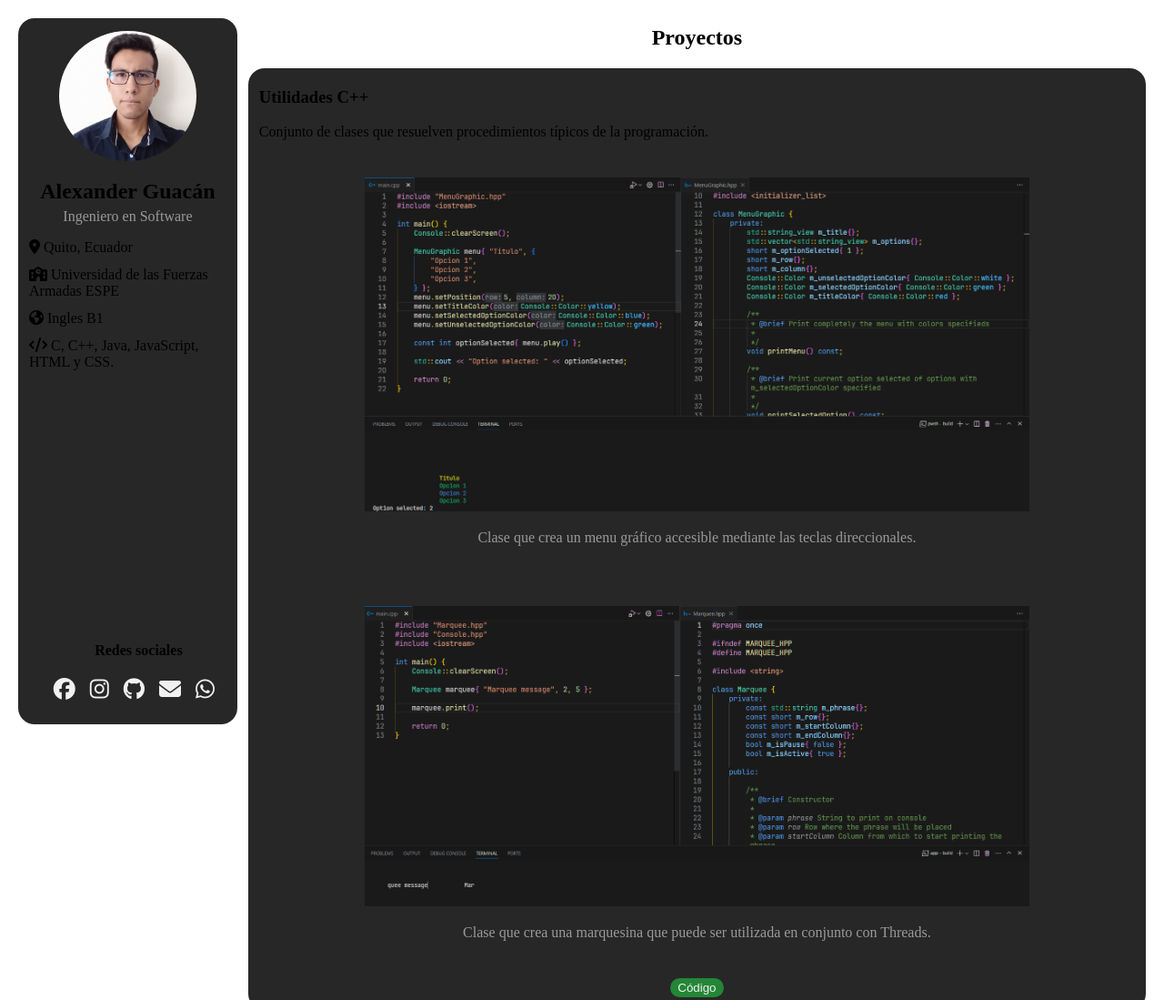
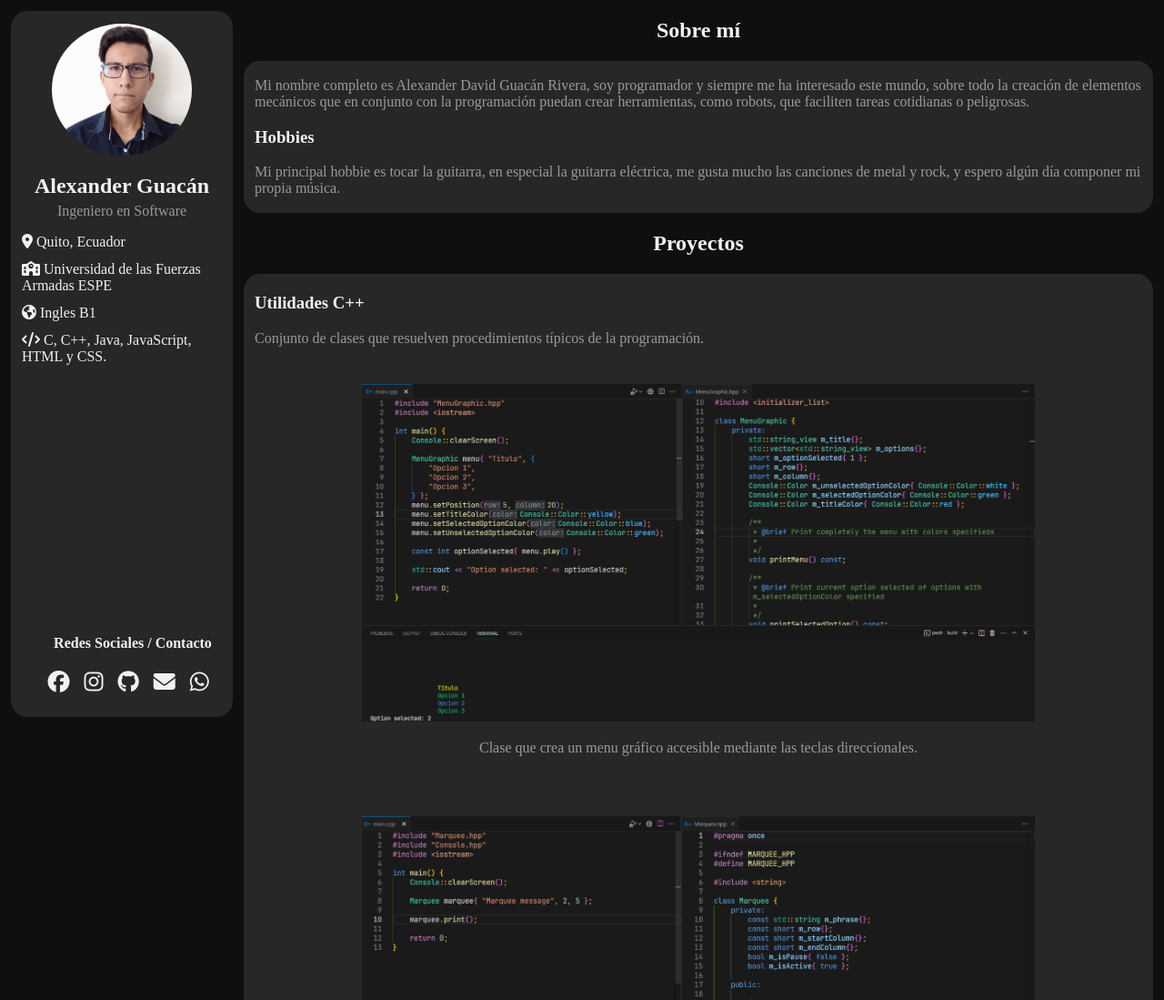
Before and after one commit to Alexander-Guacan/Portafolio, a plain HTML site: page index.html in a window 1280 px wide. Shown: the top 1099 px of the page at 91% size. Drawn offline with Linux system fonts and the light colour scheme.

Commit message:
Agregar seccion Sobre Mi

```diff
--- a/index.html
+++ b/index.html
@@ -9,7 +9,7 @@
     <script src="https://kit.fontawesome.com/b19b50badb.js" crossorigin="anonymous"></script>
 </head>
 
-<body>
+<body class="body">
     <main class="main">
         <section class="card profile">
             <article class="profile__title">
@@ -29,7 +29,7 @@
 
             <article class="profile__footer">
                 <div>
-                    <h4 class="title">Redes sociales</h4>
+                    <h4 class="title">Redes Sociales / Contacto</h4>
                     <a href="https://www.facebook.com/alexander.guacan" class="icon" target="_blank">
                         <i class="fa-brands fa-facebook"></i>
                     </a>
@@ -49,10 +49,25 @@
         </section>
         <section class="content">
             <section>
+                <h2 class="title">Sobre mí</h2>
+                <article class="card">
+                    <p class="paragraph">
+                        Mi nombre completo es Alexander David Guacán Rivera, soy programador y siempre me ha interesado
+                        este mundo, sobre todo la creación de elementos mecánicos que en conjunto con la programación
+                        puedan crear herramientas, como robots, que faciliten tareas cotidianas o peligrosas.
+                    </p>
+                    <h3>Hobbies</h3>
+                    <p class="paragraph">
+                        Mi principal hobbie es tocar la guitarra, en especial la guitarra eléctrica, me gusta mucho las canciones de metal y rock, y espero algún día componer mi propia música.
+                    </p>
+
+                </article>
+            </section>
+            <section>
                 <h2 class="title">Proyectos</h2>
                 <article class="card">
                     <h3>Utilidades C++</h3>
-                    <p>Conjunto de clases que resuelven procedimientos típicos de la programación.</p>
+                    <p class="paragraph">Conjunto de clases que resuelven procedimientos típicos de la programación.</p>
                     <div class="demo">
                         <img class="demo__img" src="img/menu-graphic-test.png" alt="menu graphic test">
                         <p class="demo__description">Clase que crea un menu gráfico accesible mediante las teclas
@@ -60,7 +75,8 @@
                     </div>
                     <div class="demo">
                         <img class="demo__img" src="img/marquee-test.png" alt="marquee test">
-                        <p class="demo__description">Clase que crea una marquesina que puede ser utilizada en conjunto con Threads.</p>
+                        <p class="demo__description">Clase que crea una marquesina que puede ser utilizada en conjunto
+                            con Threads.</p>
                     </div>
                     <div class="card__btns">
                         <button class="btn" type="button" name="btn-utilities-cpp-repository">Código</button>
@@ -68,10 +84,11 @@
                 </article>
                 <article class="card">
                     <h3>Retos de programación</h3>
-                    <p>Resolución de problemas típicos planteados en pruebas técnicas de programación.</p>
+                    <p class="paragraph">Resolución de problemas típicos planteados en pruebas técnicas de programación.</p>
                     <div class="demo">
                         <img class="demo__img" src="img/words-counter-test].png" alt="words counter test">
-                        <p class="demo__description">Programa que cuenta cada una de las palabras de una oración, eliminando signos de puntuación y estadarizando su formato.</p>
+                        <p class="demo__description">Programa que cuenta cada una de las palabras de una oración,
+                            eliminando signos de puntuación y estadarizando su formato.</p>
                     </div>
                     <div class="card__btns">
                         <button class="btn" type="button" name="btn-challenges-code-repository">Código</button>
```
